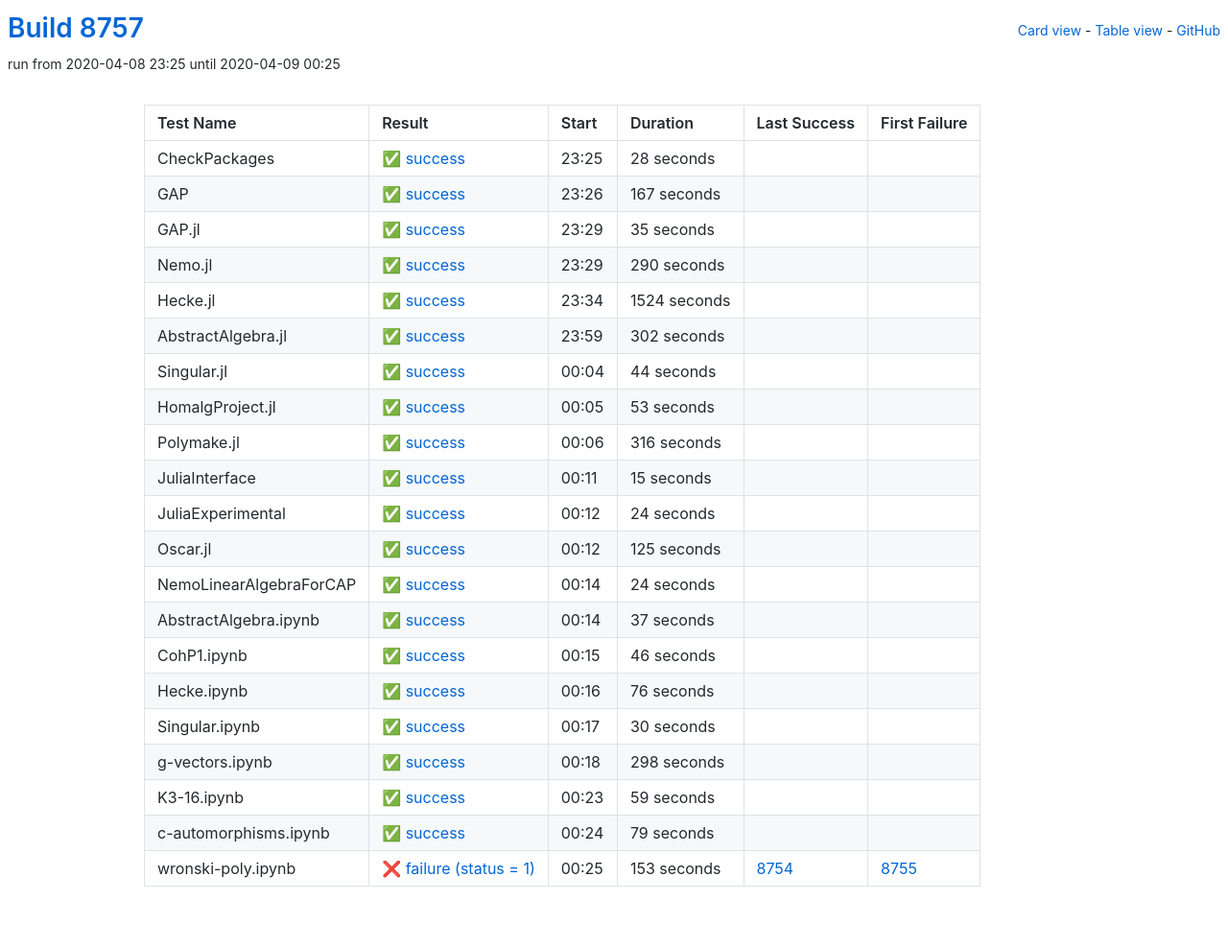
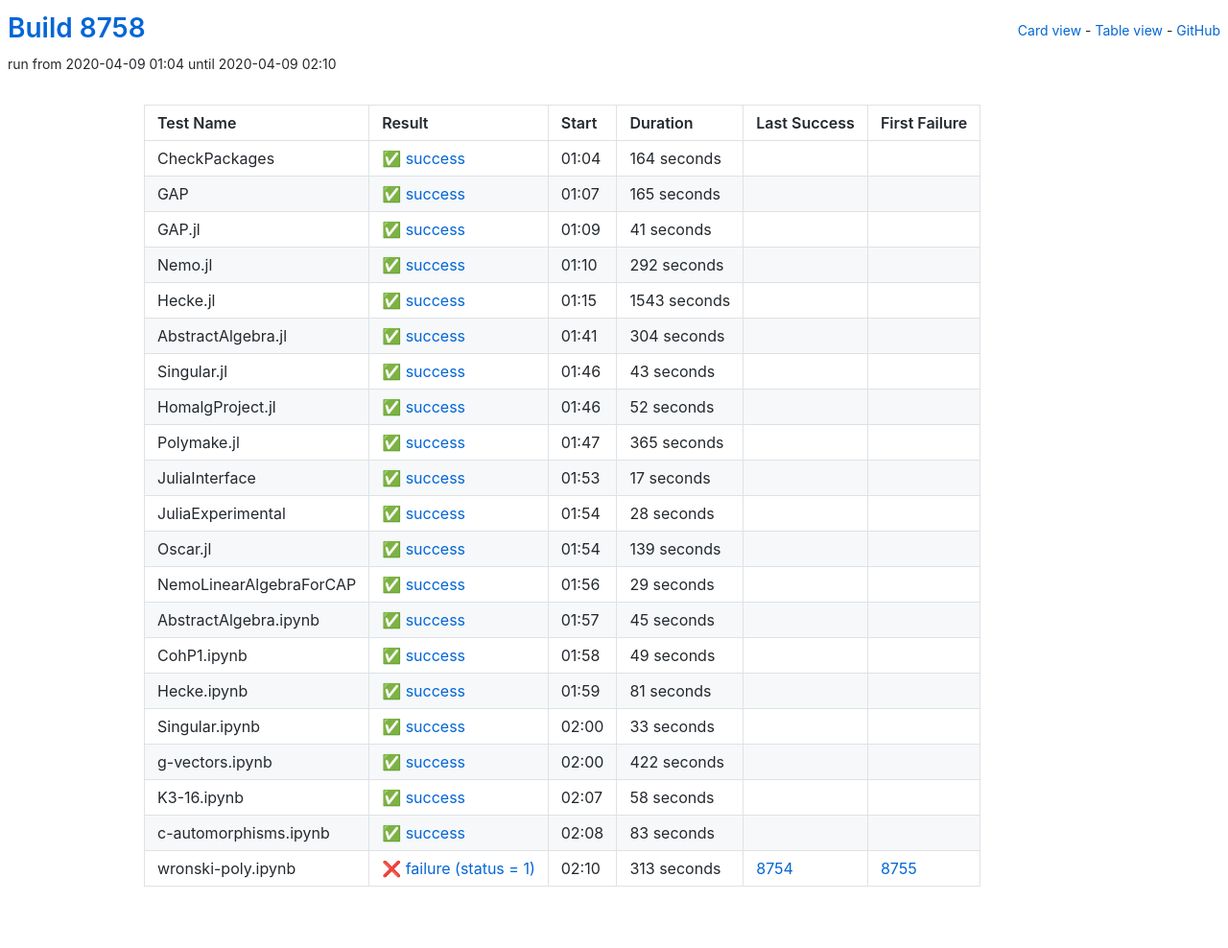
Before and after one commit to oscar-system/oscar-ci-status, a Jekyll site: the page built from table.html, in a window 1280 px wide. Shown: the whole page at 96% size. Built offline with Jekyll 4.4.1, drawn with Linux system fonts in a browser that asks for light colours.

Commit message:
Build 8758

```diff
--- a/_data/ci.yml
+++ b/_data/ci.yml
@@ -1,235 +1,235 @@
-build: 8757
-build_url: https://oscarci.mathematik.uni-kl.de/job/oscar/8757/
+build: 8758
+build_url: https://oscarci.mathematik.uni-kl.de/job/oscar/8758/
 job: oscar
 tests:
+- duration: 164
+  exitcode: 0
+  first_failure: false
+  first_failure_url: null
+  last_success: false
+  last_success_url: null
+  log: https://oscarci.mathematik.uni-kl.de/job/oscar/8758/artifact/logs/build-8758/CheckPackages.log
+  name: CheckPackages
+  start: 2020-04-09 01:04
+  status: success
+  success: true
+- duration: 165
+  exitcode: 0
+  first_failure: false
+  first_failure_url: null
+  last_success: false
+  last_success_url: null
+  log: https://oscarci.mathematik.uni-kl.de/job/oscar/8758/artifact/logs/build-8758/GAP.log
+  name: GAP
+  start: 2020-04-09 01:07
+  status: success
+  success: true
+- duration: 41
+  exitcode: 0
+  first_failure: false
+  first_failure_url: null
+  last_success: false
+  last_success_url: null
+  log: https://oscarci.mathematik.uni-kl.de/job/oscar/8758/artifact/logs/build-8758/GAP.jl.log
+  name: GAP.jl
+  start: 2020-04-09 01:09
+  status: success
+  success: true
+- duration: 292
+  exitcode: 0
+  first_failure: false
+  first_failure_url: null
+  last_success: false
+  last_success_url: null
+  log: https://oscarci.mathematik.uni-kl.de/job/oscar/8758/artifact/logs/build-8758/Nemo.jl.log
+  name: Nemo.jl
+  start: 2020-04-09 01:10
+  status: success
+  success: true
+- duration: 1543
+  exitcode: 0
+  first_failure: false
+  first_failure_url: null
+  last_success: false
+  last_success_url: null
+  log: https://oscarci.mathematik.uni-kl.de/job/oscar/8758/artifact/logs/build-8758/Hecke.jl.log
+  name: Hecke.jl
+  start: 2020-04-09 01:15
+  status: success
+  success: true
+- duration: 304
+  exitcode: 0
+  first_failure: false
+  first_failure_url: null
+  last_success: false
+  last_success_url: null
+  log: https://oscarci.mathematik.uni-kl.de/job/oscar/8758/artifact/logs/build-8758/AbstractAlgebra.jl.log
+  name: AbstractAlgebra.jl
+  start: 2020-04-09 01:41
+  status: success
+  success: true
+- duration: 43
+  exitcode: 0
+  first_failure: false
+  first_failure_url: null
+  last_success: false
+  last_success_url: null
+  log: https://oscarci.mathematik.uni-kl.de/job/oscar/8758/artifact/logs/build-8758/Singular.jl.log
+  name: Singular.jl
+  start: 2020-04-09 01:46
+  status: success
+  success: true
+- duration: 52
+  exitcode: 0
+  first_failure: false
+  first_failure_url: null
+  last_success: false
+  last_success_url: null
+  log: https://oscarci.mathematik.uni-kl.de/job/oscar/8758/artifact/logs/build-8758/HomalgProject.jl.log
+  name: HomalgProject.jl
+  start: 2020-04-09 01:46
+  status: success
+  success: true
+- duration: 365
+  exitcode: 0
+  first_failure: false
+  first_failure_url: null
+  last_success: false
+  last_success_url: null
+  log: https://oscarci.mathematik.uni-kl.de/job/oscar/8758/artifact/logs/build-8758/Polymake.jl.log
+  name: Polymake.jl
+  start: 2020-04-09 01:47
+  status: success
+  success: true
+- duration: 17
+  exitcode: 0
+  first_failure: false
+  first_failure_url: null
+  last_success: false
+  last_success_url: null
+  log: https://oscarci.mathematik.uni-kl.de/job/oscar/8758/artifact/logs/build-8758/JuliaInterface.log
+  name: JuliaInterface
+  start: 2020-04-09 01:53
+  status: success
+  success: true
 - duration: 28
   exitcode: 0
   first_failure: false
   first_failure_url: null
   last_success: false
   last_success_url: null
-  log: https://oscarci.mathematik.uni-kl.de/job/oscar/8757/artifact/logs/build-8757/CheckPackages.log
-  name: CheckPackages
-  start: 2020-04-08 23:25
+  log: https://oscarci.mathematik.uni-kl.de/job/oscar/8758/artifact/logs/build-8758/JuliaExperimental.log
+  name: JuliaExperimental
+  start: 2020-04-09 01:54
   status: success
   success: true
-- duration: 167
+- duration: 139
   exitcode: 0
   first_failure: false
   first_failure_url: null
   last_success: false
   last_success_url: null
-  log: https://oscarci.mathematik.uni-kl.de/job/oscar/8757/artifact/logs/build-8757/GAP.log
-  name: GAP
-  start: 2020-04-08 23:26
+  log: https://oscarci.mathematik.uni-kl.de/job/oscar/8758/artifact/logs/build-8758/Oscar.jl.log
+  name: Oscar.jl
+  start: 2020-04-09 01:54
   status: success
   success: true
-- duration: 35
+- duration: 29
   exitcode: 0
   first_failure: false
   first_failure_url: null
   last_success: false
   last_success_url: null
-  log: https://oscarci.mathematik.uni-kl.de/job/oscar/8757/artifact/logs/build-8757/GAP.jl.log
-  name: GAP.jl
-  start: 2020-04-08 23:29
+  log: https://oscarci.mathematik.uni-kl.de/job/oscar/8758/artifact/logs/build-8758/NemoLinearAlgebraForCAP.log
+  name: NemoLinearAlgebraForCAP
+  start: 2020-04-09 01:56
   status: success
   success: true
-- duration: 290
+- duration: 45
   exitcode: 0
   first_failure: false
   first_failure_url: null
   last_success: false
   last_success_url: null
-  log: https://oscarci.mathematik.uni-kl.de/job/oscar/8757/artifact/logs/build-8757/Nemo.jl.log
-  name: Nemo.jl
-  start: 2020-04-08 23:29
+  log: https://oscarci.mathematik.uni-kl.de/job/oscar/8758/artifact/logs/build-8758/AbstractAlgebra.ipynb.log
+  name: AbstractAlgebra.ipynb
+  start: 2020-04-09 01:57
   status: success
   success: true
-- duration: 1524
+- duration: 49
   exitcode: 0
   first_failure: false
   first_failure_url: null
   last_success: false
   last_success_url: null
-  log: https://oscarci.mathematik.uni-kl.de/job/oscar/8757/artifact/logs/build-8757/Hecke.jl.log
-  name: Hecke.jl
-  start: 2020-04-08 23:34
+  log: https://oscarci.mathematik.uni-kl.de/job/oscar/8758/artifact/logs/build-8758/CohP1.ipynb.log
+  name: CohP1.ipynb
+  start: 2020-04-09 01:58
   status: success
   success: true
-- duration: 302
+- duration: 81
   exitcode: 0
   first_failure: false
   first_failure_url: null
   last_success: false
   last_success_url: null
-  log: https://oscarci.mathematik.uni-kl.de/job/oscar/8757/artifact/logs/build-8757/AbstractAlgebra.jl.log
-  name: AbstractAlgebra.jl
-  start: 2020-04-08 23:59
+  log: https://oscarci.mathematik.uni-kl.de/job/oscar/8758/artifact/logs/build-8758/Hecke.ipynb.log
+  name: Hecke.ipynb
+  start: 2020-04-09 01:59
   status: success
   success: true
-- duration: 44
+- duration: 33
   exitcode: 0
   first_failure: false
   first_failure_url: null
   last_success: false
   last_success_url: null
-  log: https://oscarci.mathematik.uni-kl.de/job/oscar/8757/artifact/logs/build-8757/Singular.jl.log
-  name: Singular.jl
-  start: 2020-04-09 00:04
+  log: https://oscarci.mathematik.uni-kl.de/job/oscar/8758/artifact/logs/build-8758/Singular.ipynb.log
+  name: Singular.ipynb
+  start: 2020-04-09 02:00
   status: success
   success: true
-- duration: 53
+- duration: 422
   exitcode: 0
   first_failure: false
   first_failure_url: null
   last_success: false
   last_success_url: null
-  log: https://oscarci.mathematik.uni-kl.de/job/oscar/8757/artifact/logs/build-8757/HomalgProject.jl.log
-  name: HomalgProject.jl
-  start: 2020-04-09 00:05
+  log: https://oscarci.mathematik.uni-kl.de/job/oscar/8758/artifact/logs/build-8758/g-vectors.ipynb.log
+  name: g-vectors.ipynb
+  start: 2020-04-09 02:00
   status: success
   success: true
-- duration: 316
+- duration: 58
   exitcode: 0
   first_failure: false
   first_failure_url: null
   last_success: false
   last_success_url: null
-  log: https://oscarci.mathematik.uni-kl.de/job/oscar/8757/artifact/logs/build-8757/Polymake.jl.log
-  name: Polymake.jl
-  start: 2020-04-09 00:06
+  log: https://oscarci.mathematik.uni-kl.de/job/oscar/8758/artifact/logs/build-8758/K3-16.ipynb.log
+  name: K3-16.ipynb
+  start: 2020-04-09 02:07
   status: success
   success: true
-- duration: 15
+- duration: 83
   exitcode: 0
   first_failure: false
   first_failure_url: null
   last_success: false
   last_success_url: null
-  log: https://oscarci.mathematik.uni-kl.de/job/oscar/8757/artifact/logs/build-8757/JuliaInterface.log
-  name: JuliaInterface
-  start: 2020-04-09 00:11
+  log: https://oscarci.mathematik.uni-kl.de/job/oscar/8758/artifact/logs/build-8758/c-automorphisms.ipynb.log
+  name: c-automorphisms.ipynb
+  start: 2020-04-09 02:08
   status: success
   success: true
-- duration: 24
-  exitcode: 0
-  first_failure: false
-  first_failure_url: null
-  last_success: false
-  last_success_url: null
-  log: https://oscarci.mathematik.uni-kl.de/job/oscar/8757/artifact/logs/build-8757/JuliaExperimental.log
-  name: JuliaExperimental
-  start: 2020-04-09 00:12
-  status: success
-  success: true
-- duration: 125
-  exitcode: 0
-  first_failure: false
-  first_failure_url: null
-  last_success: false
-  last_success_url: null
-  log: https://oscarci.mathematik.uni-kl.de/job/oscar/8757/artifact/logs/build-8757/Oscar.jl.log
-  name: Oscar.jl
-  start: 2020-04-09 00:12
-  status: success
-  success: true
-- duration: 24
-  exitcode: 0
-  first_failure: false
-  first_failure_url: null
-  last_success: false
-  last_success_url: null
-  log: https://oscarci.mathematik.uni-kl.de/job/oscar/8757/artifact/logs/build-8757/NemoLinearAlgebraForCAP.log
-  name: NemoLinearAlgebraForCAP
-  start: 2020-04-09 00:14
-  status: success
-  success: true
-- duration: 37
-  exitcode: 0
-  first_failure: false
-  first_failure_url: null
-  last_success: false
-  last_success_url: null
-  log: https://oscarci.mathematik.uni-kl.de/job/oscar/8757/artifact/logs/build-8757/AbstractAlgebra.ipynb.log
-  name: AbstractAlgebra.ipynb
-  start: 2020-04-09 00:14
-  status: success
-  success: true
-- duration: 46
-  exitcode: 0
-  first_failure: false
-  first_failure_url: null
-  last_success: false
-  last_success_url: null
-  log: https://oscarci.mathematik.uni-kl.de/job/oscar/8757/artifact/logs/build-8757/CohP1.ipynb.log
-  name: CohP1.ipynb
-  start: 2020-04-09 00:15
-  status: success
-  success: true
-- duration: 76
-  exitcode: 0
-  first_failure: false
-  first_failure_url: null
-  last_success: false
-  last_success_url: null
-  log: https://oscarci.mathematik.uni-kl.de/job/oscar/8757/artifact/logs/build-8757/Hecke.ipynb.log
-  name: Hecke.ipynb
-  start: 2020-04-09 00:16
-  status: success
-  success: true
-- duration: 30
-  exitcode: 0
-  first_failure: false
-  first_failure_url: null
-  last_success: false
-  last_success_url: null
-  log: https://oscarci.mathematik.uni-kl.de/job/oscar/8757/artifact/logs/build-8757/Singular.ipynb.log
-  name: Singular.ipynb
-  start: 2020-04-09 00:17
-  status: success
-  success: true
-- duration: 298
-  exitcode: 0
-  first_failure: false
-  first_failure_url: null
-  last_success: false
-  last_success_url: null
-  log: https://oscarci.mathematik.uni-kl.de/job/oscar/8757/artifact/logs/build-8757/g-vectors.ipynb.log
-  name: g-vectors.ipynb
-  start: 2020-04-09 00:18
-  status: success
-  success: true
-- duration: 59
-  exitcode: 0
-  first_failure: false
-  first_failure_url: null
-  last_success: false
-  last_success_url: null
-  log: https://oscarci.mathematik.uni-kl.de/job/oscar/8757/artifact/logs/build-8757/K3-16.ipynb.log
-  name: K3-16.ipynb
-  start: 2020-04-09 00:23
-  status: success
-  success: true
-- duration: 79
-  exitcode: 0
-  first_failure: false
-  first_failure_url: null
-  last_success: false
-  last_success_url: null
-  log: https://oscarci.mathematik.uni-kl.de/job/oscar/8757/artifact/logs/build-8757/c-automorphisms.ipynb.log
-  name: c-automorphisms.ipynb
-  start: 2020-04-09 00:24
-  status: success
-  success: true
-- duration: 153
+- duration: 313
   exitcode: 1
   first_failure: 8755
   first_failure_url: https://oscarci.mathematik.uni-kl.de/job/oscar/8755/
   last_success: 8754
   last_success_url: https://oscarci.mathematik.uni-kl.de/job/oscar/8754/
-  log: https://oscarci.mathematik.uni-kl.de/job/oscar/8757/artifact/logs/build-8757/wronski-poly.ipynb.log
+  log: https://oscarci.mathematik.uni-kl.de/job/oscar/8758/artifact/logs/build-8758/wronski-poly.ipynb.log
   name: wronski-poly.ipynb
-  start: 2020-04-09 00:25
+  start: 2020-04-09 02:10
   status: failure
   success: false
```
Also changed, not shown: README.md.
